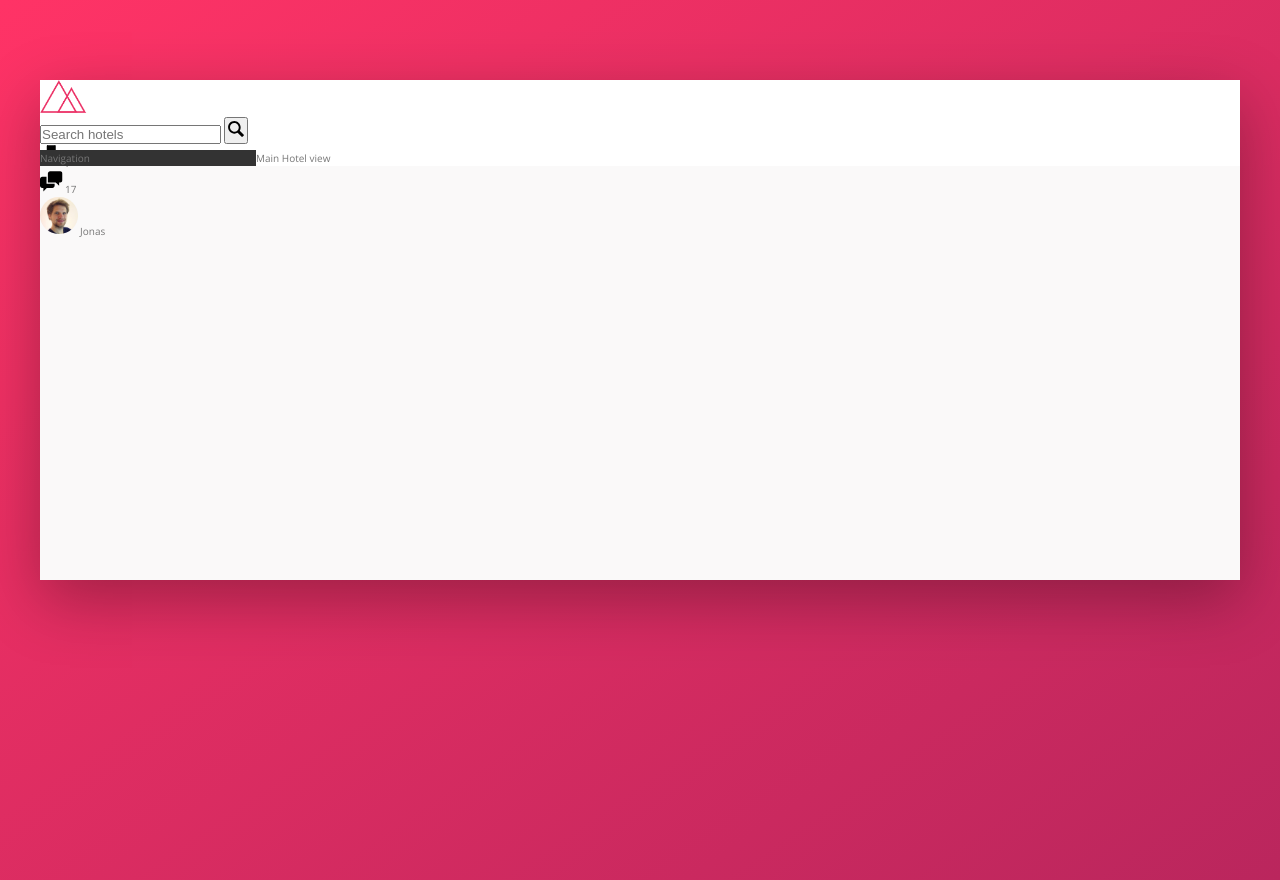
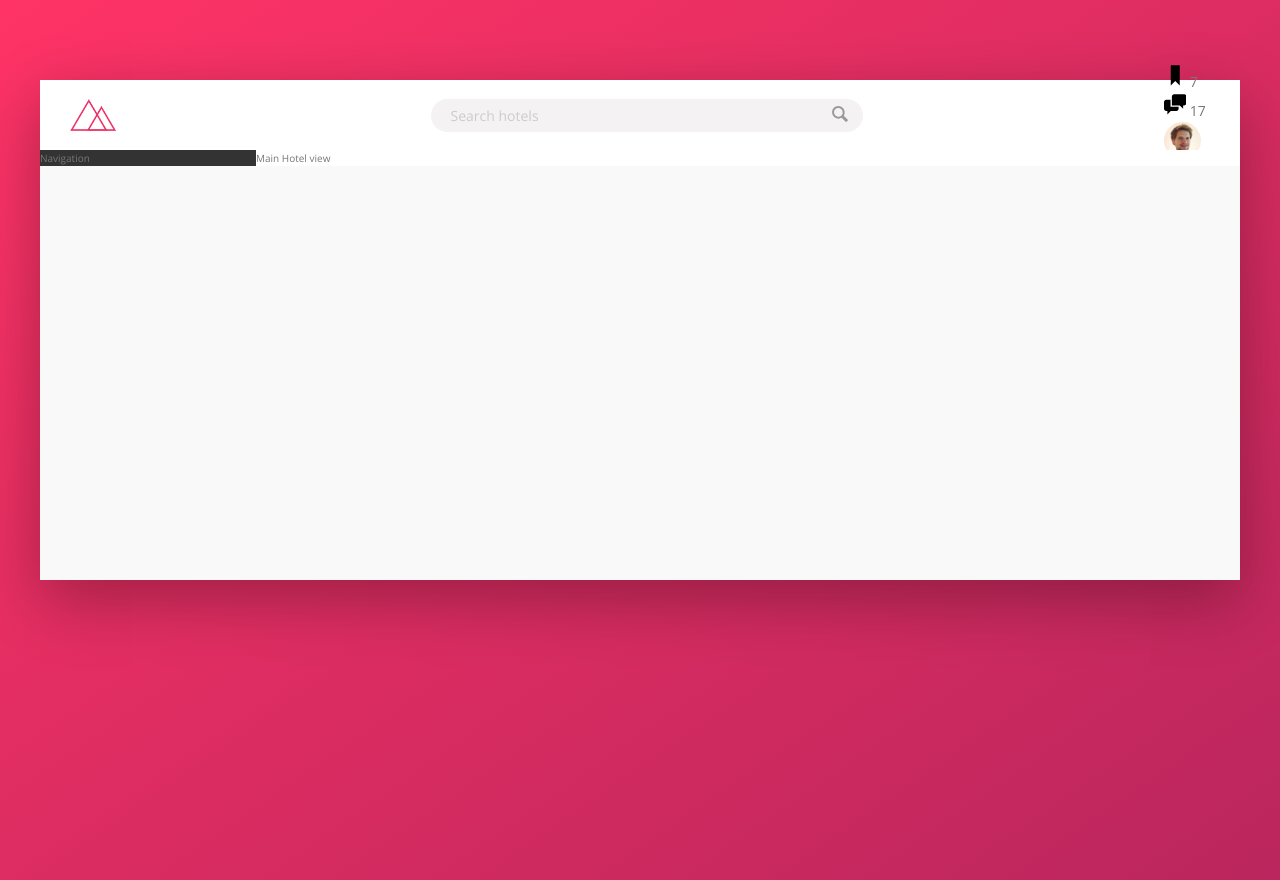
Before and after one commit to KamiBodur/trillo, a website: page index.html in a window 1280 px wide. Drawn offline with nearby package versions, Linux system fonts and the light colour scheme.

Commit message:
header part 2

```diff
--- a/sass/_components.scss
+++ b/sass/_components.scss
@@ -3,6 +3,7 @@
 
 .logo {
     height: 3.25rem;
+    margin-left: 3rem;
 }
 
 
@@ -11,17 +12,61 @@
 // SEARCH
 
 .search {
+    flex: 0 0 40%;
+
+    // nested flexbox
+    display: flex;
+    align-items: center;
+    justify-content: center;
+
     &__input {
+        // form doesn't inherit automaticly so we need to write this down
+        font-family: inherit;
+        font-size: inherit;
+        color: inherit;
+        background-color: var(--color-grey-light-2);
+        border: none;
+        padding: .7rem 2rem;
+        border-radius: 100px;
+        width: 90%;
+        // negative margin to force svg to overlay the form input
+        margin-right: -3.25rem;
+        transition: all .2s;
 
+        &:focus {
+            // hides the outline of form element when focused
+            outline: none;
+            width: 100%;
+            background-color: var(--color-grey-light-3);
+        }
+
+        &::-webkit-input-placeholder {
+            font-weight: 100;
+            color: var(--color-grey-light-4);
+        }
+    }
+
+    &__input:focus + &__button {
+        background-color: var(--color-grey-light-3);
     }
 
     &__button {
+        border: none;
+        background-color: var(--color-grey-light-2);
 
+        &:focus {
+            outline: none;
+        }
+
+        &:active {
+            transform: translateY(2px);
+        }
     }
 
     &__icon {
         height: 2rem;
         width: 2rem;
+        fill: var(--color-grey-dark-3)
     }
 }
 
--- a/sass/_layout.scss
+++ b/sass/_layout.scss
@@ -8,9 +8,14 @@
 }
 
 .header {
+    font-size: 1.4rem;
     height: 7rem;
     background-color: #fff;
     border-bottom: var(--color-grey-light-2);
+
+    display: flex;
+    justify-content: space-between;
+    align-items: center;
 }
 
 .content {
```
Also changed, not shown: css/style.css.
